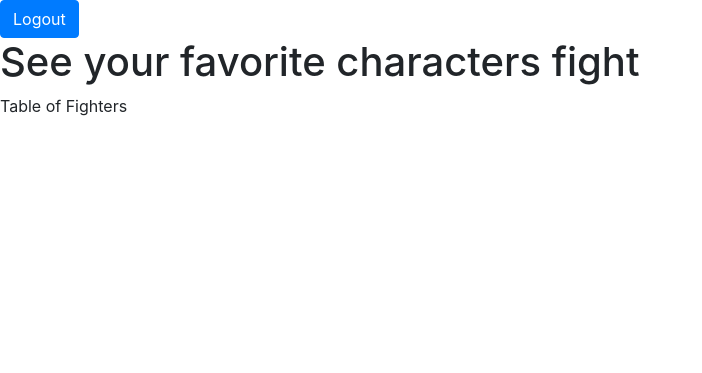
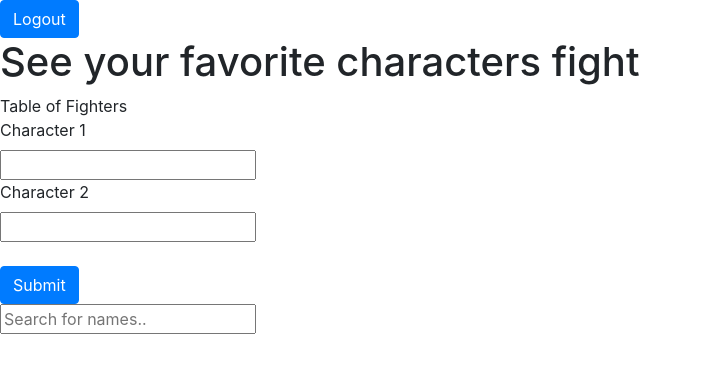
Before and after one commit to andywu8/fictional-character-battles, a Flask app: page / in a window 1280 px wide. Shown: the top 373 px of the page, without its empty margins (0-702 px from the left). Run offline with Flask 3, Linux system fonts and the light colour scheme; the visitor is signed in with stand-in values (Sample User, id 1); data that the repository does not hold is empty.

Commit message:
add in display records

```diff
--- a/app.py
+++ b/app.py
@@ -10,13 +10,15 @@ app.secret_key = os.getenv("SECRET_KEY") or os.urandom(24)
 oauth = OAuth(app)
 GOOGLE_CLIENT_ID = os.getenv("GOOGLE_CLIENT_ID", None)
 GOOGLE_CLIENT_SECRET = os.getenv("GOOGLE_CLIENT_SECRET", None)
+from controllers import create_record, get_records
 
 
 @app.route("/")
 def home():
     if session and 'user' in session and session['user'] != None:
+        records = get_records()
         # records = get_records(session['user']['email'])
-        return render_template('index.html')
+        return render_template('index.html', records = records)
     else:
         app.logger.info('Need to log in')
         return render_template('login.html')
@@ -56,6 +58,16 @@ def logout():
     app.logger.info('Logging out')
     return redirect('/')
 
+@app.route("/add_record", methods=['GET', 'POST'])
+def add_record():
+    email = session['user']['email']
+    character_1, character_2 = request.args.get('character_1'), request.args.get('character_2')
+    # print("character_1", character_1)
+    # print("character_2", character_2)
+    create_record(character_1, character_2, email)
+    return redirect('/')
+
+
 if __name__ == "__main__":
     port = int(os.environ.get('PORT', 8000))
     app.run(debug=True, host='localhost', port=port)
--- /dev/null
+++ b/controllers.py
@@ -0,0 +1,44 @@
+import sqlite3
+
+def create_record(character_1, character_2):
+    con = sqlite3.connect("test.db")
+    cur = con.cursor()
+    statement = """ INSERT INTO records
+    (character_1, character_2, character_1_votes, character_2_votes)
+    VALUES (?,?,?, ?)
+    """
+    print("statement:", statement)
+    cur.execute(statement, [character_1, character_2, 0, 0])
+    con.commit()
+    con.close()
+
+def create_record(character_1, character_2, email):
+    con = sqlite3.connect("test.db")
+    cur = con.cursor()
+    statement = """ INSERT INTO records
+    (character_1, character_2, character_1_votes, character_2_votes, user_who_uploaded)
+    VALUES (?,?,?,?,?)
+    """
+    print("statement:", statement)
+    cur.execute(statement, [character_1, character_2, 0, 0, email])
+    con.commit()
+    con.close()
+    return
+
+def get_records():
+    con = sqlite3.connect("test.db")
+    cur = con.cursor()
+    statement = """ SELECT character_1, character_2, character_1_votes, character_2_votes FROM records
+    """
+    print("statement", statement)
+    cur.execute(statement)
+    records = cur.fetchall()
+    print("records", records)
+    con.commit()
+    con.close()
+    return records
+
+
+
+def update_vote():
+    return
--- /dev/null
+++ b/schema.sql
@@ -0,0 +1,22 @@
+DROP TABLE IF EXISTS records;
+
+create table records (
+    id integer primary key autoincrement,
+    character_1 text not null,
+    character_2 text not null,
+    character_1_votes int not null,
+    character_2_votes int not null,
+    user_who_uploaded email not null,
+    uploaded_timestamp TIMESTAMP  DEFAULT CURRENT_TIMESTAMP NOT NULL
+);
+
+
+
+DROP TABLE IF EXISTS user_vote;
+create table user_vote (
+    id integer primary key autoincrement,
+    user_email email not null,
+    uploaded_timestamp TIMESTAMP  DEFAULT CURRENT_TIMESTAMP NOT NULL,
+    record_id int,
+    FOREIGN KEY (record_id) REFERENCES records(id)
+);
--- a/templates/index.html
+++ b/templates/index.html
@@ -2,6 +2,27 @@
 <html>
     <header>
         <link rel="stylesheet" href="https://cdn.jsdelivr.net/npm/bootstrap@4.3.1/dist/css/bootstrap.min.css" integrity="sha384-ggOyR0iXCbMQv3Xipma34MD+dH/1fQ784/j6cY/iJTQUOhcWr7x9JvoRxT2MZw1T" crossorigin="anonymous">
+        <script>
+            function myFunction() {
+              // Declare variables
+              var input, filter, ul, li, a, i, txtValue;
+              input = document.getElementById('myInput');
+              filter = input.value.toUpperCase();
+              ul = document.getElementById("myUL");
+              li = ul.getElementsByTagName('li');
+
+              // Loop through all list items, and hide those who don't match the search query
+              for (i = 0; i < li.length; i++) {
+                a = li[i].getElementsByTagName("a")[0];
+                txtValue = a.textContent || a.innerText;
+                if (txtValue.toUpperCase().indexOf(filter) > -1) {
+                  li[i].style.display = "";
+                } else {
+                  li[i].style.display = "none";
+                }
+              }
+            }
+            </script>
     </header>
     <body>
         <a href="/logout" class="login-btn btn-space" style="text-decoration:none;">
@@ -12,5 +33,30 @@
         <h1>See your favorite characters fight</h1>
         <th>Table of Fighters</th>
         <tr></tr>
+        <form action="/add_record">
+            <label >Character 1</label><br>
+            <input type="text" id="character_1" name="character_1"><br>
+            <label >Character 2</label><br>
+            <input type="text" id="character_2" name="character_2"><br><br>
+            <button type="submit" class="btn btn-primary">Submit</button>
+            <!-- <input class="login-btn btn-space" type="submit" value="Submit"> -->
+          </form>
+          <input type="text" id="myInput" onkeyup="myFunction()" placeholder="Search for names..">
+          <div class="list-group">
+            <ul id="myUL">
+                {%for character_1, character_2, character_1_votes, character_2_votes in records%}
+                    <li class="list-group-item list-group-item-action text-center">
+                    {{character_1_votes}}
+                    <button type="submit" class="btn btn-primary">Vote Left</button>
+                    <a>{{character_1}}</a>
+                    <a>{{character_2}}</a>
+                    <button type="submit" class="btn btn-primary">Vote Right</button>
+                    {{character_2_votes}}
+                    </li>
+                {%endfor%}
+
+            </ul>
+          </div>
+
     </body>
 </html>
```
Also changed, not shown: requirements.txt (line endings or trailing spaces), 1 other file.
